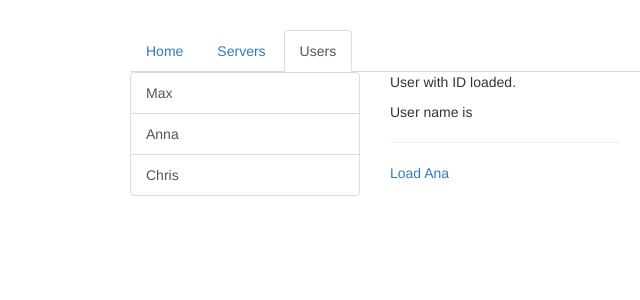
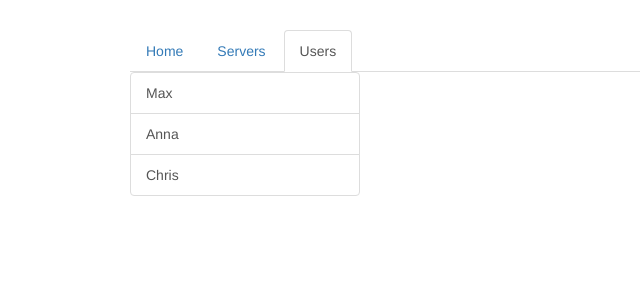
Before and after one commit to waqassadiq/node_modules, an Angular app: page /users in a window 1280 px wide. Shown: the top 300 px of the page, without its empty margins (135-775 px from the left). Built offline with nearby package versions, Linux system fonts and the light colour scheme.

Commit message:
router outlet for users componentd

```diff
--- a/src/app/app.module.ts
+++ b/src/app/app.module.ts
@@ -15,8 +15,9 @@
 
 const appRoutes: Routes = [
   { path: '', component: HomeComponent},
-  { path: 'users', component: UsersComponent},
-  { path: 'users/:id/:name', component: UserComponent},
+  { path: 'users', component: UsersComponent, children: [
+    { path: ':id/:name', component: UserComponent}
+  ]},
   { path: 'servers', component: ServersComponent, children: [
     { path: ':id', component: ServerComponent},
     { path: ':id/edit', component: EditServerComponent}
--- a/src/app/users/users.component.html
+++ b/src/app/users/users.component.html
@@ -11,6 +11,7 @@
     </div>
   </div>
   <div class="col-xs-12 col-sm-4">
-    <app-user></app-user>
+    <!--<app-user></app-user> -->
+    <router-outlet></router-outlet>
   </div>
 </div>
```
